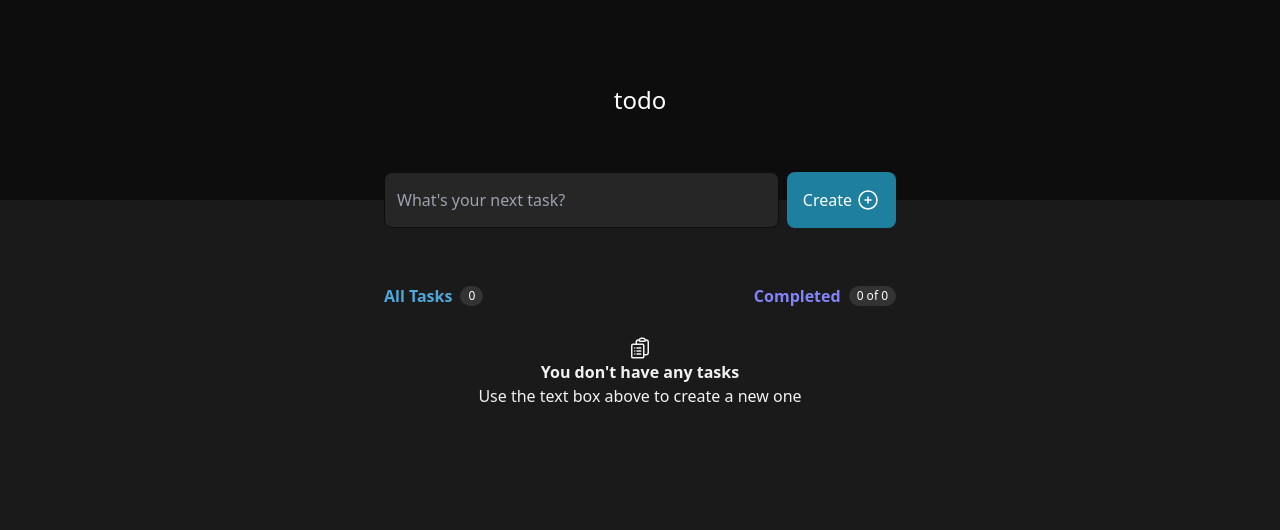
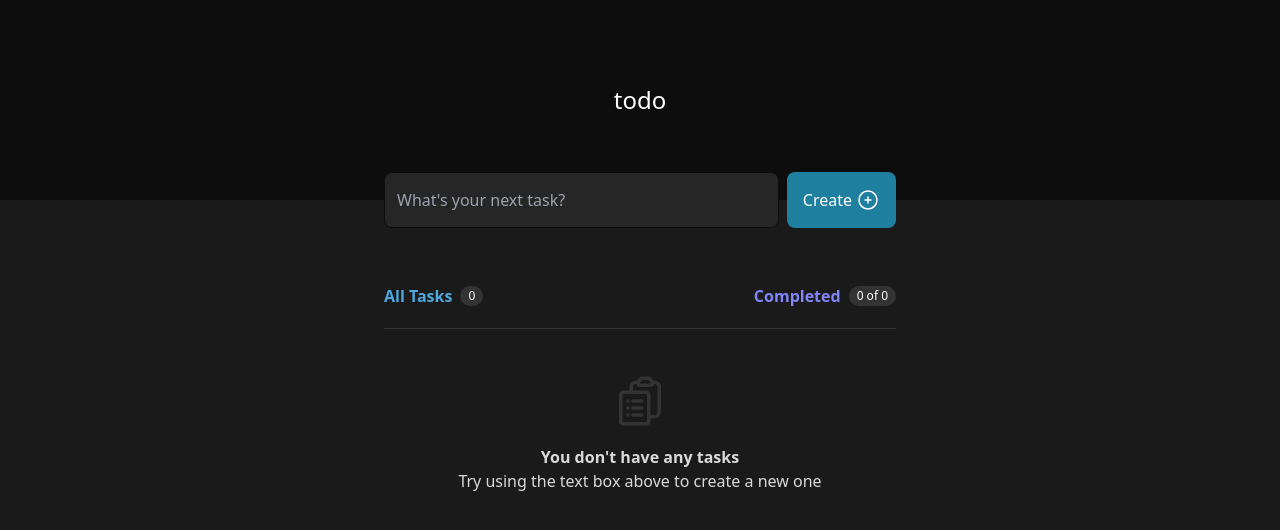
Before and after one commit to CharlesEkkel/my-todo, a React (Vite) app: page / in a window 1280 px wide. Shown: the top 530 px of the page. Built offline with nearby package versions, Linux system fonts and the light colour scheme.

Commit message:
feat: flesh out styling

```diff
--- a/src/App.tsx
+++ b/src/App.tsx
@@ -30,7 +30,7 @@ function App() {
           id="allTasks"
           className="flex flex-col gap-3 justify-between mt-12"
         >
-          <div className="flex flex-row gap-2 items-center mb-4">
+          <div className="flex flex-row gap-2 items-center mb-2">
             <h2 className="font-bold text-blue">All Tasks</h2>
             <Pill hidden value={String(tasks.length)} />
             <div className="flex-1" />
@@ -41,7 +41,12 @@ function App() {
               }`}
             />
           </div>
-          {tasks.length === 0 && <EmptyPage />}
+          {tasks.length === 0 && (
+            <>
+              <hr className="mb-8 text-grey400" />
+              <EmptyPage />
+            </>
+          )}
           {tasks
             .filter((x) => !x.isChecked)
             .map((task) => (
--- a/src/components/EmptyPage.tsx
+++ b/src/components/EmptyPage.tsx
@@ -1,12 +1,12 @@
 export const EmptyPage = () => (
-  <div className="flex flex-col items-center">
+  <div className="flex flex-col items-center text-grey200">
     <svg
       xmlns="http://www.w3.org/2000/svg"
       fill="none"
       viewBox="0 0 24 24"
       strokeWidth={1.5}
-      stroke="currentColor"
-      className="w-6 h-6"
+      className="mb-4 w-14 h-14 stroke-grey400"
+      aria-hidden="true"
     >
       <path
         strokeLinecap="round"
@@ -15,6 +15,6 @@ export const EmptyPage = () => (
       />
     </svg>
     <strong>You don't have any tasks</strong>
-    <p>Use the text box above to create a new one</p>
+    <p>Try using the text box above to create a new one</p>
   </div>
 );
```
